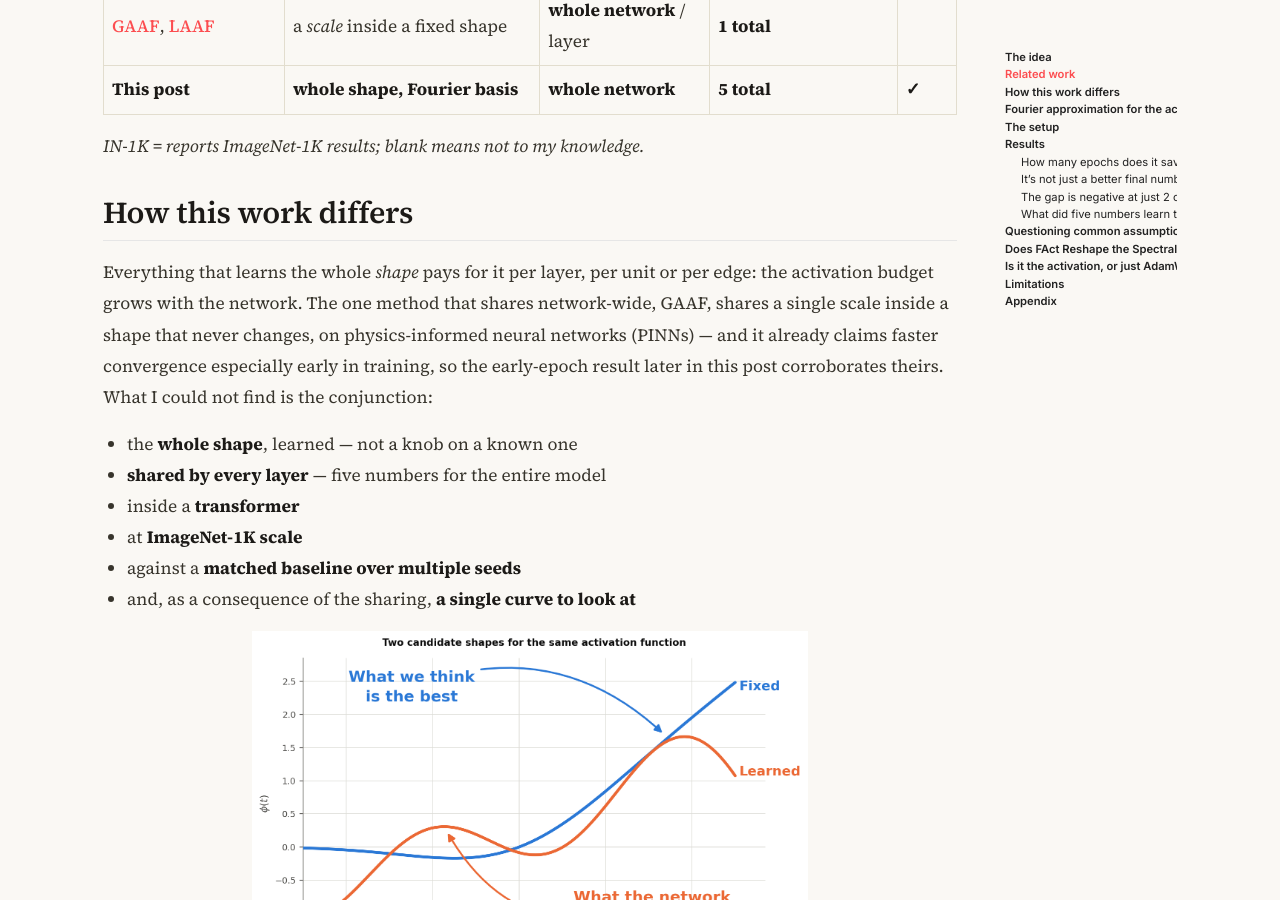
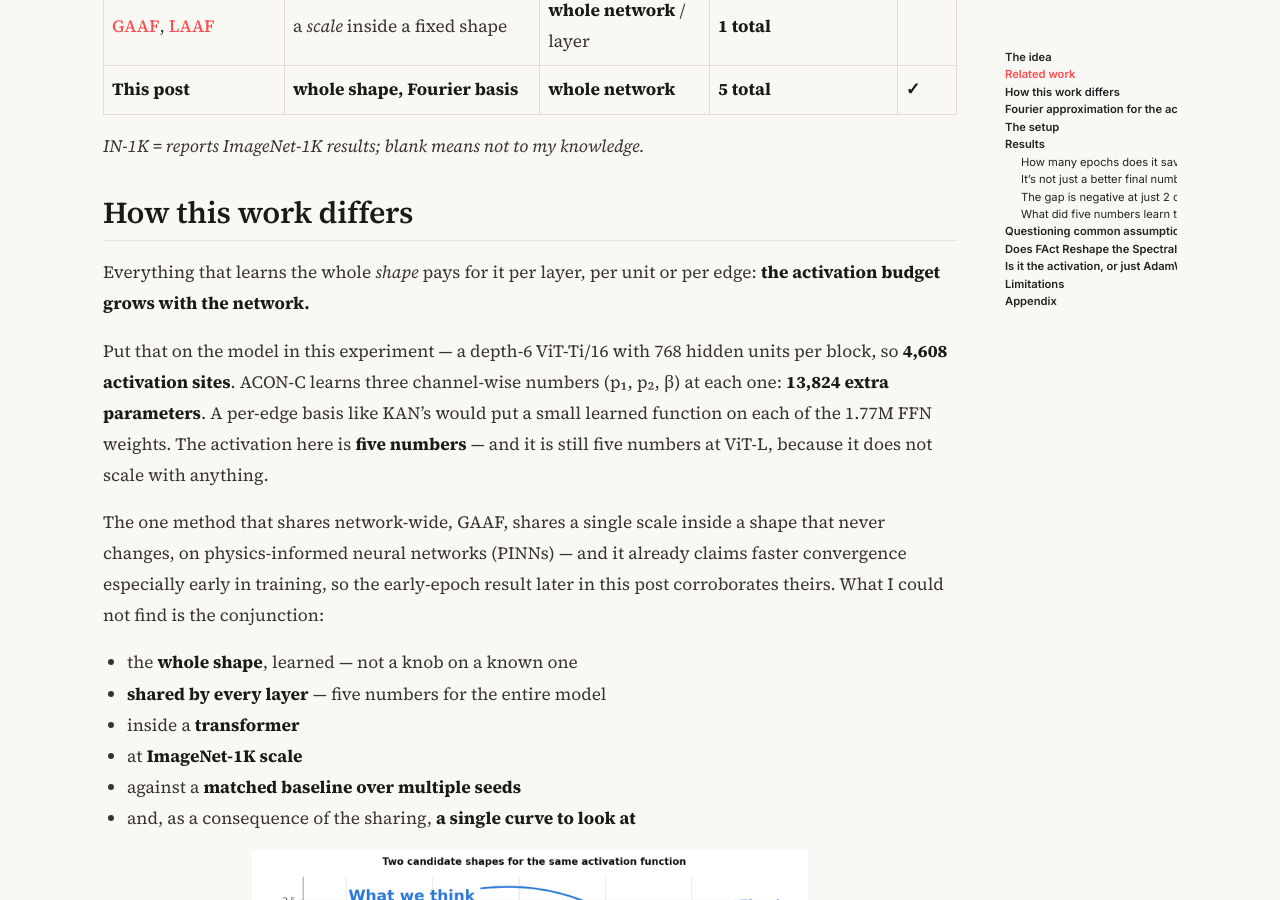
Before and after one commit to Arunprakash-A/Arunprakash-a.github.io, a Jekyll site: the page built from _posts/2026-08-11-learnable-activations-might-have-better-loss-landscape.md, in a window 1280 px wide and 900 px high, scrolled down 2983 px. Built offline with Jekyll 4.4.1, drawn with Linux system fonts in a browser that asks for light colours; nearby versions of some CDN libraries.

Commit message:
Quantify the activation-budget claim on this experiment's model
Co-Authored-By: Claude Opus 5 <noreply@anthropic.com>

```diff
--- a/_posts/2026-08-11-learnable-activations-might-have-better-loss-landscape.md
+++ b/_posts/2026-08-11-learnable-activations-might-have-better-loss-landscape.md
@@ -91,9 +91,18 @@ of it first — the map, in one table:
 ## How this work differs
 
 Everything that learns the whole *shape* pays for it per layer, per unit or
-per edge: the activation budget grows with the network. The one method that
-shares network-wide, GAAF, shares a single scale inside a shape that never
-changes, on physics-informed neural networks (PINNs) — and it already claims
+per edge: **the activation budget grows with the network.**
+
+Put that on the model in this experiment — a depth-6 ViT-Ti/16 with 768
+hidden units per block, so **4,608 activation sites**. ACON-C learns three
+channel-wise numbers (p₁, p₂, β) at each one: **13,824 extra parameters**.
+A per-edge basis like KAN's would put a small learned function on each of
+the 1.77M FFN weights. The activation here is **five numbers** — and it is
+still five numbers at ViT-L, because it does not scale with anything.
+
+The one method that shares network-wide, GAAF, shares a single scale inside
+a shape that never changes, on physics-informed neural networks
+(PINNs) — and it already claims
 faster convergence especially early in training, so the early-epoch result
 later in this post corroborates theirs. What I could not find is the
 conjunction:
```
